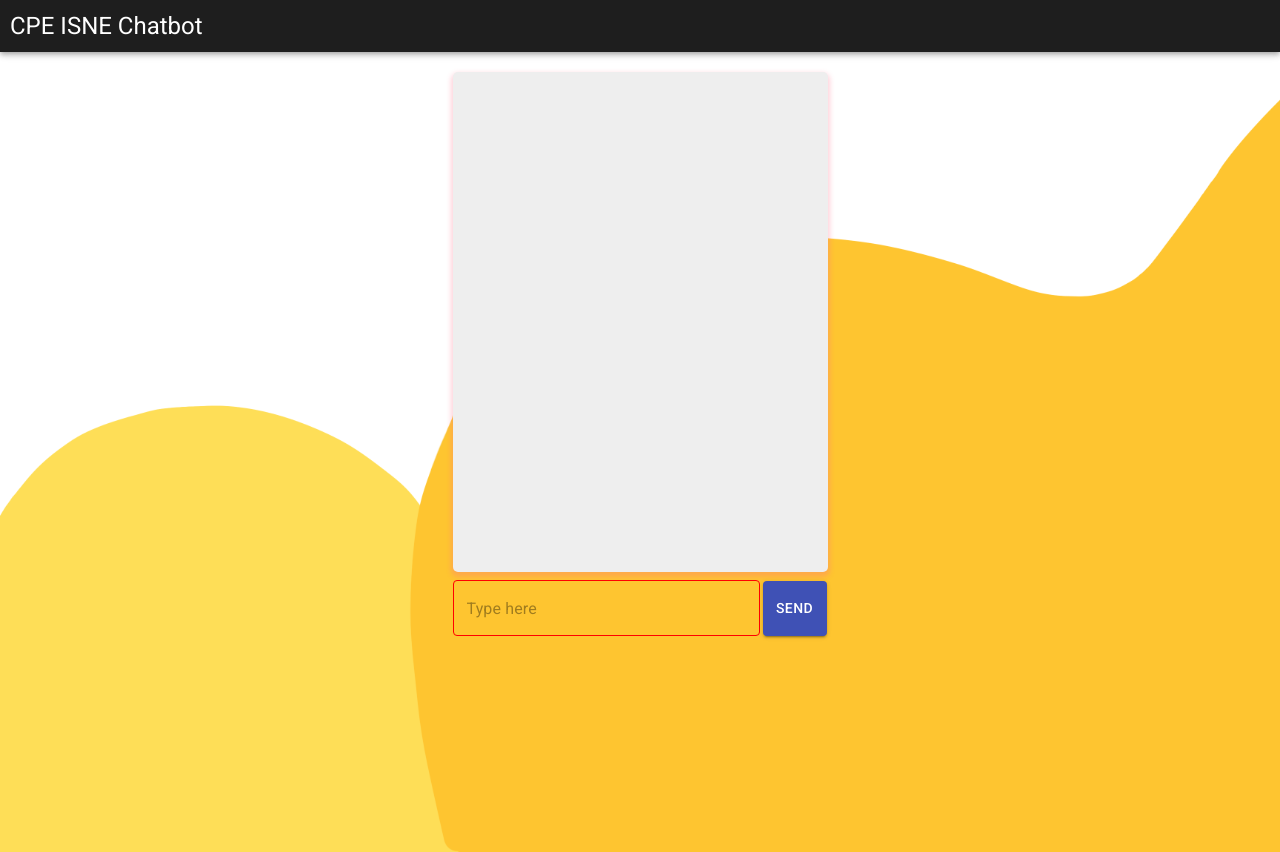
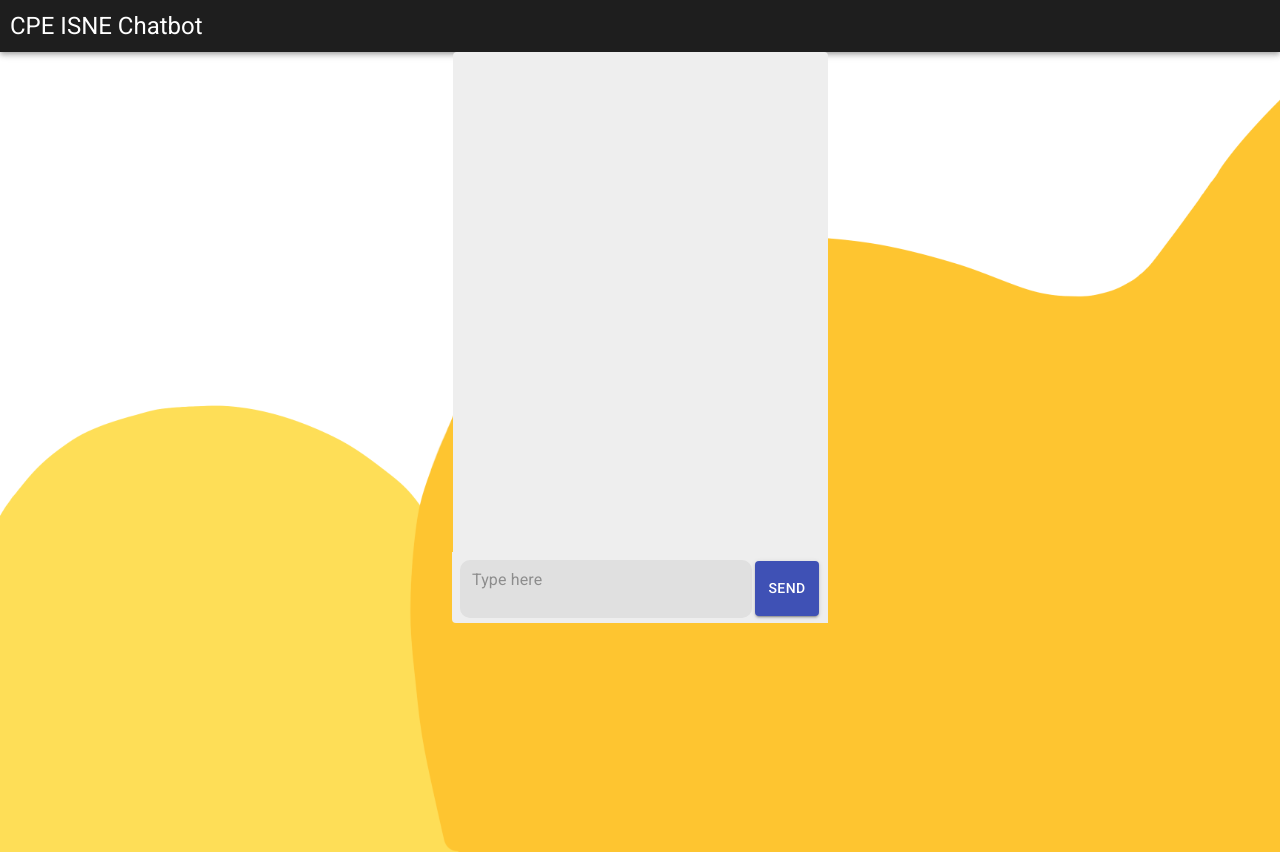
Before and after one commit to FkySaharat/CpeIsneChatbot, a React (Create React App) app: page / in a window 1280 px wide. Shown: the top 852 px of the page. Built offline with nearby package versions, Linux system fonts and the light colour scheme.

Commit message:
changeInputtext0.2,add limitation word0.1

```diff
--- a/src/components/chatbot.jsx
+++ b/src/components/chatbot.jsx
@@ -11,22 +11,24 @@ import { styled } from '@material-ui/core/styles';
 
 const ShowMessagesbox = styled(Grid)({
   background: '#eeeeee',
-  border: 0,
-  borderRadius: 5,
-  boxShadow: '0 3px 5px 2px rgba(255, 105, 135, .3)',
+  borderTopLeftRadius:"4px",
+  borderTopRightRadius:"4px",
   color: 'white',
   height: '75vh',
   width:'375px',
   maxHeight:'500px',
   padding: '15px 20px',
-  marginTop:'20px',
 });
 const InputMessagesbox = styled(Box)({
-  minWidth:'375px',
-  marginBottom:"20px"
+  minWidth:'360px',
+  marginBottom:"20px",
+  borderBottomLeftRadius:"4px",
+  borderBottomRighttRadius:"4px",
+  background: '#eeeeee',
+
 });
 
-const CssTextField = styled(TextField)({
+const CssTextField = styled(InputBase)({
 
     '& label.Mui-focused': {
       color: 'blue',
@@ -45,7 +47,12 @@ const CssTextField = styled(TextField)({
         borderColor: 'blue',
       },
     },
-
+    borderRadius: 10,
+    position: 'relative',
+    backgroundColor: '#e0e0e0',
+    fontSize: 16,
+    width: 'auto',
+    padding: '10px 12px',
 
 });
 
@@ -80,6 +87,7 @@ class Chatbot extends Component {
     //communicate to chatbot
     handlemessage(para){
       this.setState({InputMessage:''});
+
       var c=false;
       for(var i=0 ;i<para.length;i++){
         if(para[i]!==" "){
@@ -88,9 +96,15 @@ class Chatbot extends Component {
         }
 
       }
+      console.log("leg",para.length);
       if(c){
-
-        var attr=[{mode:'client',time:0,type:'message',payload:para}];
+        var attr=[]
+        if(para.length>15){
+          attr=[{mode:'bot',time:0,type:'overmessage',payload:'error'}];
+          this.handleAddmessage(attr);
+        }
+        else{
+          attr=[{mode:'client',time:0,type:'message',payload:para}];
           this.handleAddmessage(attr);
           this.scrollToWithContainer()
           fetch(Api.Url+para+'&sessionId=2',{
@@ -115,11 +129,11 @@ class Chatbot extends Component {
                   this.handleAddmessage(attr);
                 }
               }
-            console.log(m);
+
                 this.scrollToWithContainer()
           }).catch((error) => console.log(error))
         }
-
+      }
 
     }
 
@@ -181,11 +195,9 @@ class Chatbot extends Component {
                   })}
             </ShowMessagesbox>
 
-            <InputMessagesbox  mt={1} height={55}  display="flex" justifyContent="center">
+            <InputMessagesbox  p={1} height={55}  display="flex" justifyContent="center">
               <Box  component="div" width="100%">
-                <CssTextField  id="standard-multiline-static" multiline rows="1"   name="InputMessage"  value={this.state.InputMessage}   variant="outlined" placeholder="Type here"  onKeyDown={this.handleKeyPress}    onChange={this.handleChange} style={{width:"100%"}} />
-
-
+                <CssTextField  id="standard-multiline-static" multiline rows="2"   name="InputMessage"  value={this.state.InputMessage}   variant="outlined" placeholder="Type here"  onKeyDown={this.handleKeyPress}    onChange={this.handleChange} style={{width:"100%"}} />
               </Box>
 
               <Box  component="div" style={{marginLeft:'2px'}} >
--- a/src/components/messages.jsx
+++ b/src/components/messages.jsx
@@ -23,16 +23,28 @@ function Renderimage(params) {
 }
 
 function Rendermessage(params) {
-
-        return( <Box component="div">
+        if(params.type==='overmessage'){
+            return(
+                <Box component="div">
                     <Messagesbox>
                         <Typography component="div" style={{wordBreak:"break-word" }}>
-                        {params.payload}
+                            Please!,Type less than 150 word;
                         </Typography>
                     </Messagesbox>
+                </Box>
+            );
+        }else{
+            return(
+                <Box component="div">
+                     <Messagesbox>
+                        <Typography component="div" style={{wordBreak:"break-word" }}>
+                            {params.payload}
+                        </Typography>
+                   </Messagesbox>
+               </Box>
+            );
+        }
 
-                </Box>
-        );
 }
 
 class Messagemode extends Component {
```
Lines whose indentation alone changed are shown as unchanged.
